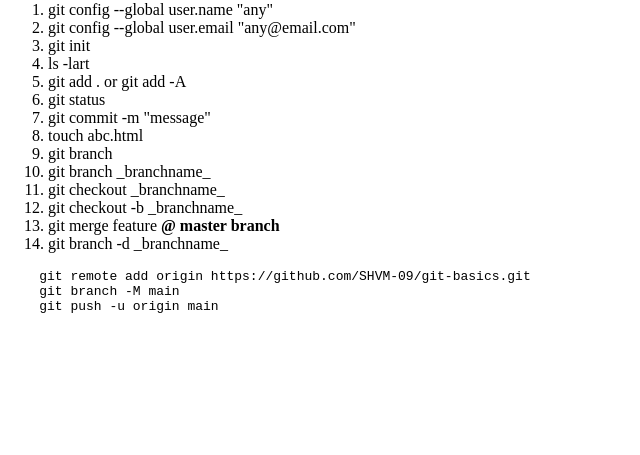
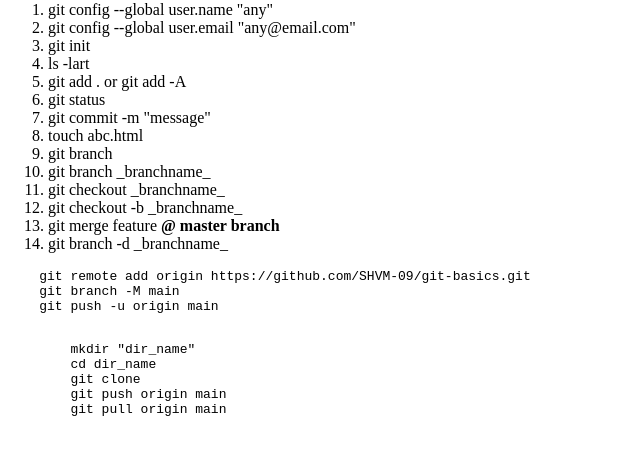
Before and after one commit to SHVM-09/git-basics, a plain HTML site: page index.html in a window 1280 px wide. Shown: the part 79-534 px from the top of the page, without its empty margins (0-640 px from the left). Drawn offline with Linux system fonts and the light colour scheme.

Commit message:
commit after git pull

```diff
--- a/index.html
+++ b/index.html
@@ -32,6 +32,13 @@
     git branch -M main
     git push -u origin main
     </pre>
+    <pre>
+        mkdir "dir_name"
+        cd dir_name
+        git clone
+        git push origin main
+        git pull origin main
+    </pre>
     </p>
 </body>
 
```
